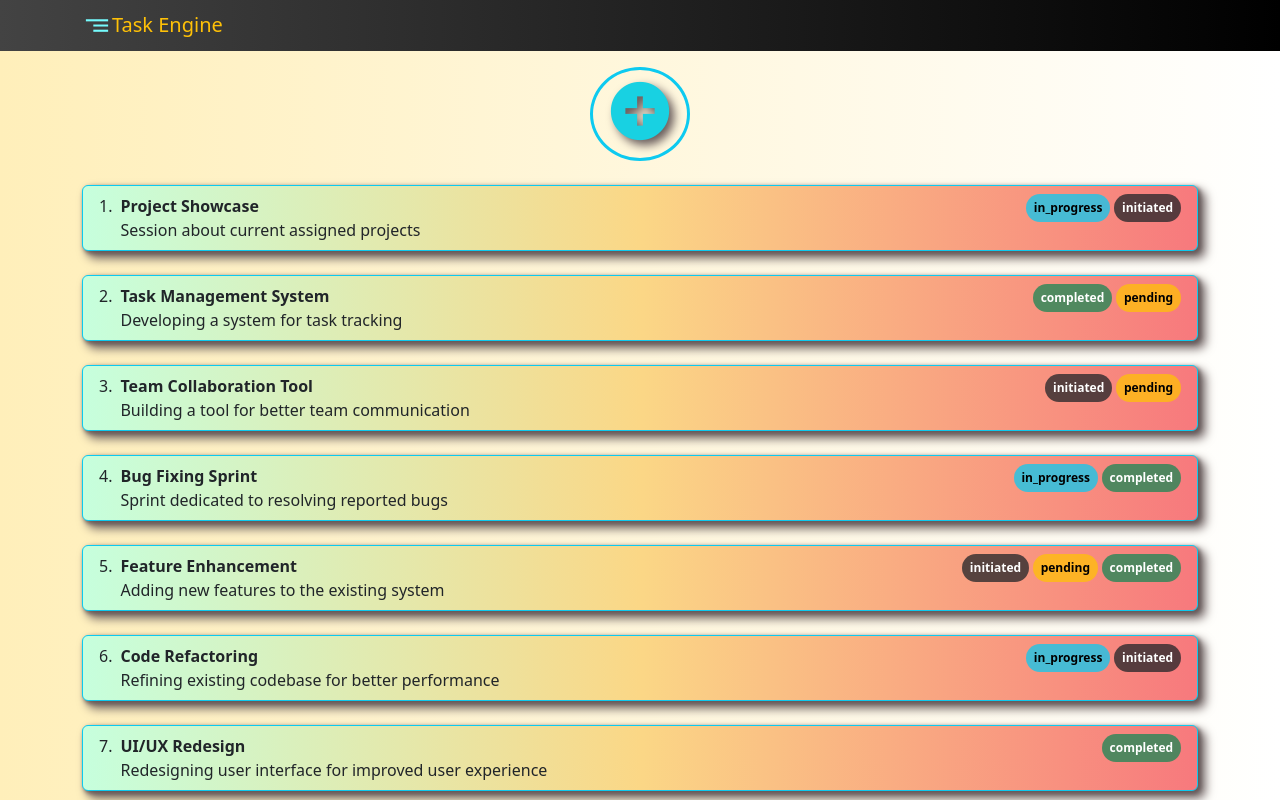
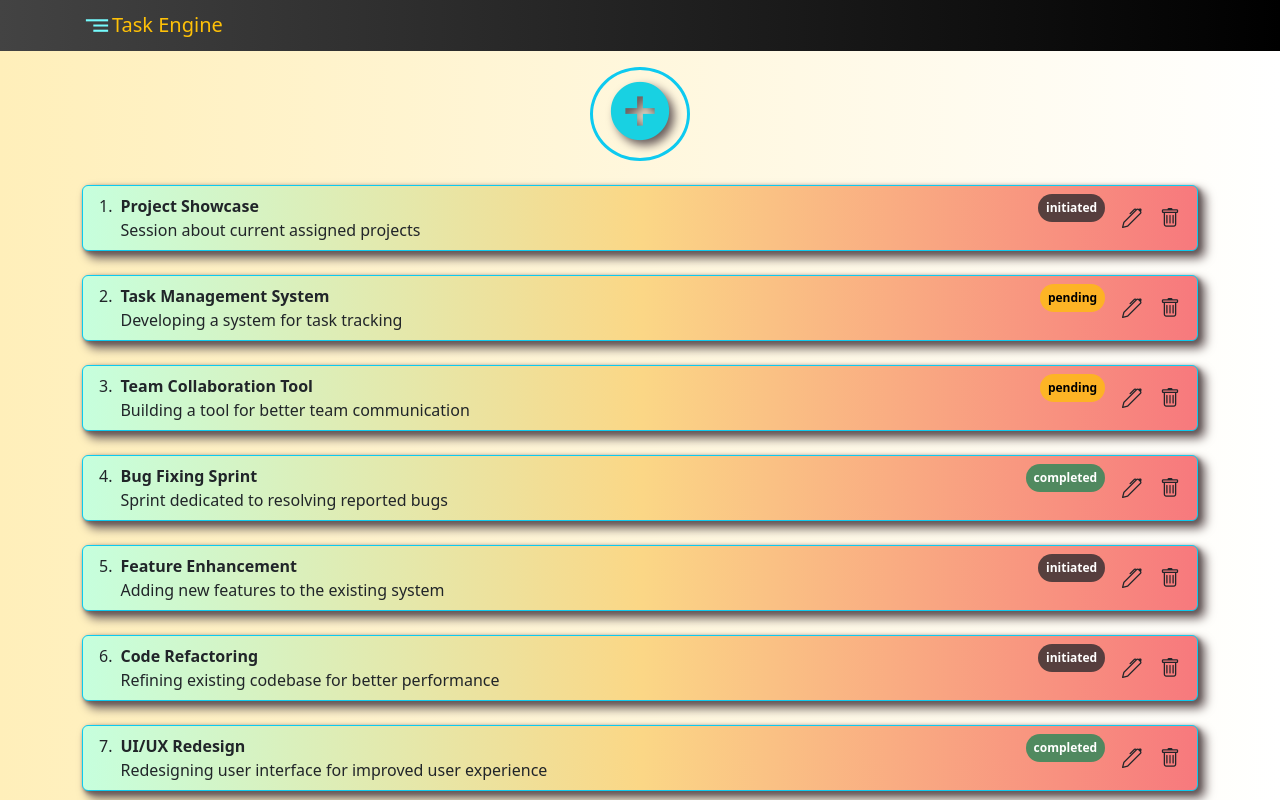
Before and after one commit to Rony-dot/task-engine, a React (Create React App) app: page / in a window 1280 px wide. Shown: the top 800 px of the page. Built offline with nearby package versions, Linux system fonts and the light colour scheme.

Commit message:
edit and delete button

```diff
--- a/package.json
+++ b/package.json
@@ -7,6 +7,8 @@
     "@testing-library/react": "^13.4.0",
     "@testing-library/user-event": "^13.5.0",
     "bootstrap": "^5.3.3",
+    "bootstrap-icons": "^1.11.3",
+    "font-awesome": "^4.7.0",
     "react": "^18.3.1",
     "react-bootstrap": "^2.10.2",
     "react-dom": "^18.3.1",
--- a/src/App.js
+++ b/src/App.js
@@ -1,6 +1,7 @@
 import './App.css';
 import { NavBar } from './components/Navbar';
 import "bootstrap/dist/css/bootstrap.css";
+import "../node_modules/bootstrap-icons/font/bootstrap-icons.min.css"
 // // Bootstrap CSS
 // import "bootstrap/dist/css/bootstrap.min.css";
 // // Bootstrap Bundle JS
@@ -11,9 +12,21 @@ import { getTasks } from './services/TaskController';
 import { Loader } from "./utils/Loader";
 import { AddTaskBtn } from './components/AddTaskBtn';
 
+
 function App() {
   const [taskList, settaskList] = useState([])
   const [isLoading, setIsLoading] = useState(false)
+
+  const handleAddTask = (data) => {
+    console.log("before handleAddTask: " + data.title);
+    settaskList([...taskList, { ...data }])
+    console.log("after handleAddTask: " + data.title);
+  }
+
+  const handleDelete = () => {
+    console.log("excuting delete: ")
+    // settaskList(taskList.filter((task) => task.title != data.title))
+  }
 
   useEffect(() => {
     setIsLoading(true)
@@ -28,9 +41,9 @@ function App() {
   return (
     <>
       <NavBar />
-      <AddTaskBtn isLoading={isLoading} />
       {isLoading && <Loader />}
-      {!isLoading && <TaskList tasks={taskList} />}
+      {!isLoading && <AddTaskBtn handleAddTask={handleAddTask} />}
+      {!isLoading && <TaskList tasks={taskList} handleDelete={handleDelete} />}
     </>
   );
 }
--- a/src/components/AddTaskBtn.js
+++ b/src/components/AddTaskBtn.js
@@ -2,19 +2,31 @@ import React, { useState } from 'react'
 import "../css/addTaskIcon.css";
 import { AddTaskModal } from './AddTaskModal';
 import { AddTaskForm } from './AddTaskForm';
+import { addTask } from '../services/TaskController';
 
-export const AddTaskBtn = () => {
+export const AddTaskBtn = ({ handleAddTask }) => {
     const [showModal, setshowModal] = useState(false)
     const [formdata, setformdata] = useState({
         id: 1,
         title: "Demo Title",
         desc: "Demo Description",
-        states: "in_progress"
+        state: "in_progress"
     })
     const toggleModal = () => {
         setshowModal(!showModal)
     }
-    const handleSubmit = () => {
+    const handleSubmit = (e) => {
+        e.preventDefault();
+        console.log("adding data for: " + formdata.title);
+        handleAddTask(formdata);
+        toggleModal()
+        // addTask(formdata).then((data) => {
+        //     console.log("data is: ", data);
+        // }).catch((error) => {
+        //     console.log("error occurred: " + error);
+        // }).finally(() => {
+        //     console.log("nothing finally");
+        // })
 
     }
 
--- a/src/components/AddTaskForm.js
+++ b/src/components/AddTaskForm.js
@@ -19,9 +19,9 @@ export const AddTaskForm = ({ formdata, setformdata, onSubmit }) => {
             <Input label="Description" name="desc" onChange={handleChange} value={formdata.desc} placeholder="Description" />
             <Select
                 label="State"
-                name="states"
+                name="state"
                 onChange={handleChange}
-                value={formdata.states}
+                value={formdata.state}
                 options={[
                     { label: "In-Progress", value: "in_progress" },
                     { label: "Pending", value: "pending" },
@@ -29,7 +29,7 @@ export const AddTaskForm = ({ formdata, setformdata, onSubmit }) => {
                     { label: "Initiated", value: "initiated" },
                 ]}
             />
-            <div class="d-grid gap-2 mt-2">
+            <div className="d-grid gap-2 mt-2">
                 <button type='submit' className='btn btn-outline-success btn-sm mt-2'>Create</button>
             </div>
         </form>
--- a/src/components/TaskBadge.js
+++ b/src/components/TaskBadge.js
@@ -1,6 +1,6 @@
 import React from 'react'
 
-export const TaskBadge = (config) => {
+export const TaskBadge = ({ state }) => {
     // const { color, state } = config;
     // const state = config.state;
     const colors = {
@@ -11,6 +11,6 @@ export const TaskBadge = (config) => {
 
     };
     return (
-        <span className={` bg-opacity-75 badge text-bg-${colors[config.state]} rounded-pill py-2 ms-1`}>{config.state}</span>
+        <span className={` bg-opacity-75 badge text-bg-${colors[state]} rounded-pill py-2 ms-1`}>{state}</span>
     )
 }
--- a/src/components/TaskList.js
+++ b/src/components/TaskList.js
@@ -5,19 +5,21 @@ import { TaskBadge } from './TaskBadge';
 import { TaskItem } from './TaskItem';
 import "../css/taskitems.css";
 
-export const TaskList = ({ tasks }) => {
+export const TaskList = ({ tasks, handleDelete }) => {
     return (
         <div className='container'>
             <ol className="list-group list-group-numbered custom-list">
                 {
                     tasks.map((task, i) => (
-                        <li key={i} className=" custom-list-item list-group-item d-flex justify-content-between align-items-start mt-4 bg-danger bg-opacity-10 border border-info rounded">
+                        <li key={i} className="custom-list-item list-group-item d-flex justify-content-between align-items-start mt-4 bg-danger bg-opacity-10 border border-info rounded">
                             <TaskItem config={{ title: task.title, desc: task.desc }} />
-                            {
-                                task.states.map((state, j) => (
-                                    <TaskBadge key={j} state={state} />
-                                ))
-                            }
+                            <TaskBadge state={task.state} />
+                            <div className="btn btn-lg ms-3 px-0">
+                                <i className="bi bi-pen"></i>
+                            </div>
+                            <button type="button" className="btn btn-lg pe-0" onClick={() => handleDelete()} >
+                                <i className="bi bi-trash"></i>
+                            </button>
                         </li>
                     ))
                 }
--- a/src/services/TaskController.js
+++ b/src/services/TaskController.js
@@ -1,9 +1,9 @@
-import { ApiService } from "./TaskService";
+import { TaskService } from "./TaskService";
 
 const IS_MOCK = true;
 
 const callApiService = (requestConfig) => {
-    return IS_MOCK ? ApiService(requestConfig) : fetch(requestConfig);
+    return IS_MOCK ? TaskService(requestConfig) : fetch(requestConfig);
 
 }
 
@@ -14,3 +14,11 @@ export const getTasks = (requestParams) => {
         params: requestParams
     });
 }
+
+export const addTask = (requestParams) => {
+    return callApiService({
+        method: "POST",
+        url: "/addTask",
+        params: requestParams
+    });
+}
--- a/src/services/TaskService.js
+++ b/src/services/TaskService.js
@@ -1,8 +1,16 @@
 import { dummyTasks } from "../utils/mockData";
 
-export const ApiService = (requestConfig) => {
+export const TaskService = (requestConfig) => {
     switch (requestConfig.url) {
         case "/getTasks":
+            return new Promise((resolve, rejecct) => {
+                // resolve({ data: dummyTasks })
+                setTimeout(() => {
+                    resolve({ data: dummyTasks })
+                }, 3 * 1000);
+            });
+            break;
+        case "/addTask":
             return new Promise((resolve, rejecct) => {
                 // resolve({ data: dummyTasks })
                 setTimeout(() => {
--- a/src/utils/mockData.js
+++ b/src/utils/mockData.js
@@ -3,60 +3,60 @@ export const dummyTasks = [
         id: 1,
         title: "Project Showcase",
         desc: "Session about current assigned projects",
-        states: ["in_progress", "initiated"]
+        state: "initiated"
     },
     {
         id: 2,
         title: "Task Management System",
         desc: "Developing a system for task tracking",
-        states: ["completed", "pending"]
+        state: "pending"
     },
     {
         id: 3,
         title: "Team Collaboration Tool",
         desc: "Building a tool for better team communication",
-        states: ["initiated", "pending"]
+        state: "pending"
     },
     {
         id: 4,
         title: "Bug Fixing Sprint",
         desc: "Sprint dedicated to resolving reported bugs",
-        states: ["in_progress", "completed"]
+        state: "completed"
     },
     {
         id: 5,
         title: "Feature Enhancement",
         desc: "Adding new features to the existing system",
-        states: ["initiated", "pending", "completed"]
+        state: "initiated"
     },
     {
         id: 6,
         title: "Code Refactoring",
         desc: "Refining existing codebase for better performance",
-        states: ["in_progress", "initiated"]
+        state: "initiated"
     },
     {
         id: 7,
         title: "UI/UX Redesign",
         desc: "Redesigning user interface for improved user experience",
-        states: ["completed"]
+        state: "completed"
     },
     {
         id: 8,
         title: "Database Optimization",
         desc: "Optimizing database queries and structure",
-        states: ["pending"]
+        state: "pending"
     },
     {
         id: 9,
         title: "Documentation Update",
         desc: "Updating project documentation for clarity",
-        states: ["initiated"]
+        state: "initiated"
     },
     {
         id: 10,
         title: "Security Audit",
         desc: "Conducting security audit for potential vulnerabilities",
-        states: ["in_progress", "completed"]
+        state: "completed"
     }
 ];
```
Also changed, not shown: 2 other files (tests, documents, lock files or other folders).
